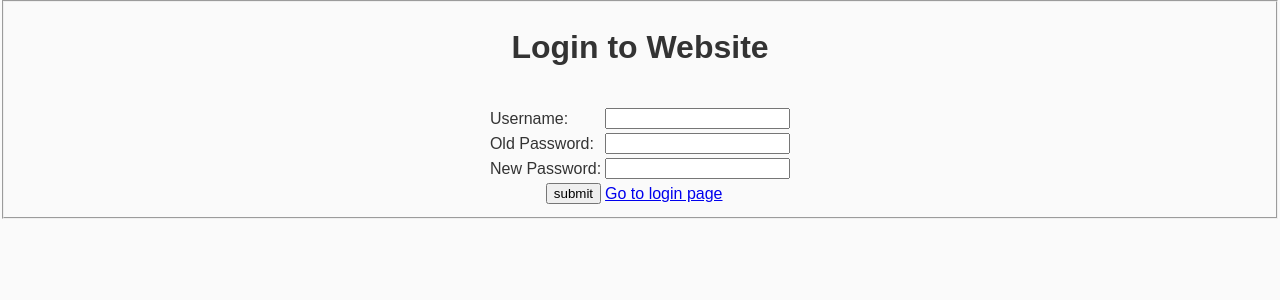
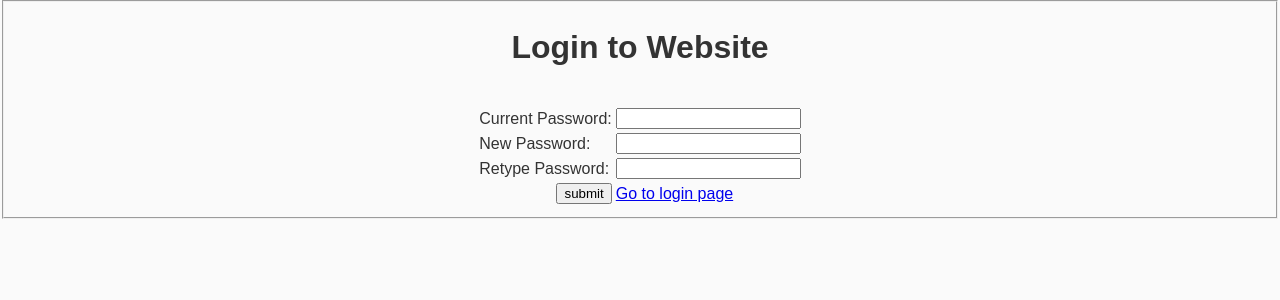
Before and after one commit to sarjataziz/WebTech_Spring-2023, a PHP site: page /changePassword.php in a window 1280 px wide. Shown: the top 300 px of the page. Run offline with PHP 8.4, Linux system fonts and the light colour scheme.

Commit message:
Lab-3 modified

```diff
--- a/Lab-3/changePassword.php
+++ b/Lab-3/changePassword.php
@@ -15,16 +15,16 @@
                 <h1>Login to Website</h1><br>
                 <table>
                     <tr>
-                        <td><label for="username">Username: </label></td>
-                        <td><input type="text" name="username" required><br></td>
+                        <td><label for="current_password">Current Password: </label></td>
+                        <td><input type="text" name="current_password" required><br></td>
                     </tr>
                     <tr>
-                        <td><label for="password">Old Password: </label></td>
-                        <td><input type="text" name="password" required><br></td>
+                        <td><label for="new_password">New Password: </label></td>
+                        <td><input type="text" name="new_password" required><br></td>
                     </tr>
                     <tr>
-                        <td><label for="password">New Password: </label></td>
-                        <td><input type="text" name="password" required><br></td>
+                        <td><label for="retype_password">Retype Password: </label></td>
+                        <td><input type="text" name="retype_password" required><br></td>
                     </tr>
                     <tr>
                         <td align="right"><input type="submit" name="submit" value="submit"></td>
```
